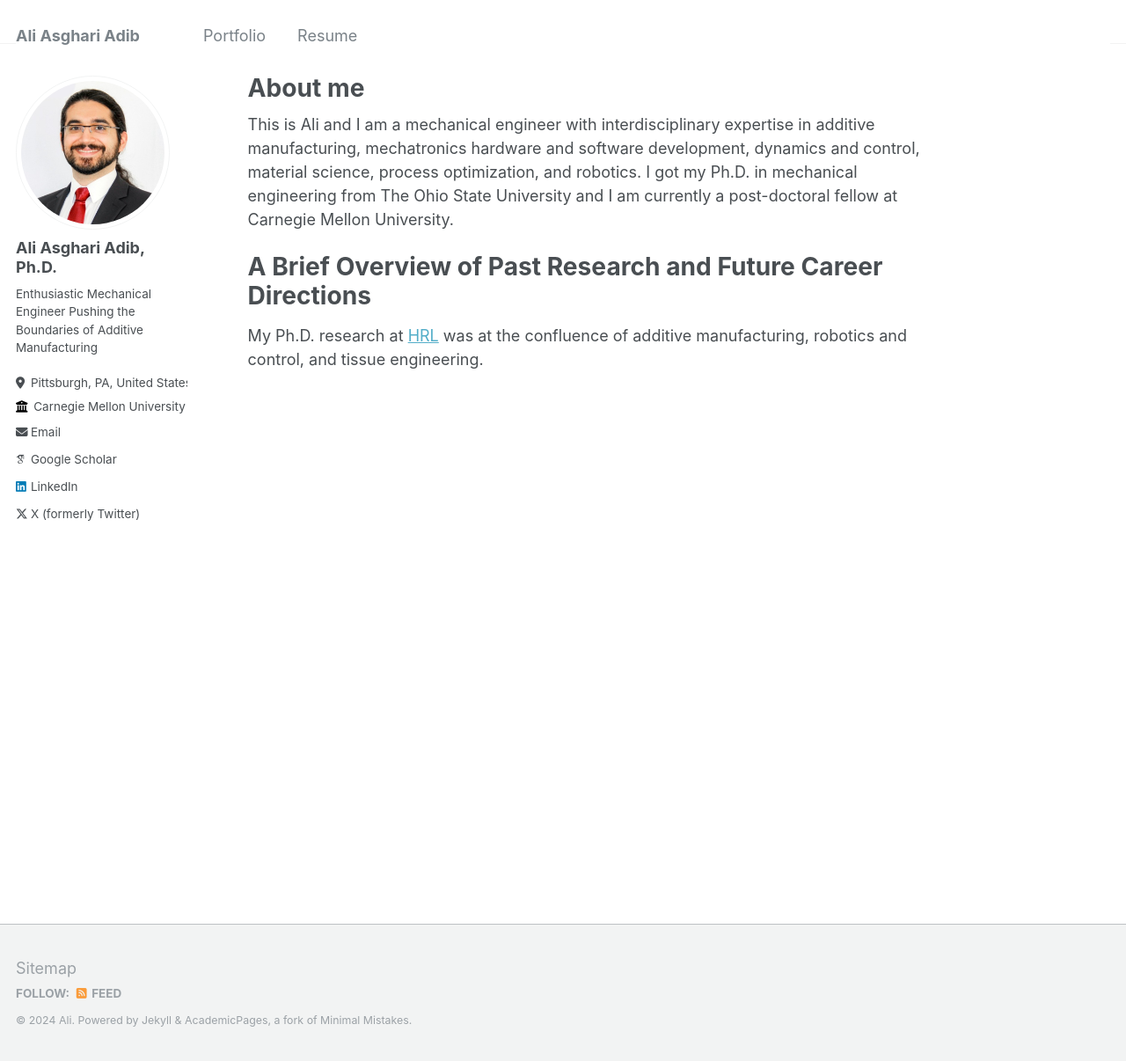
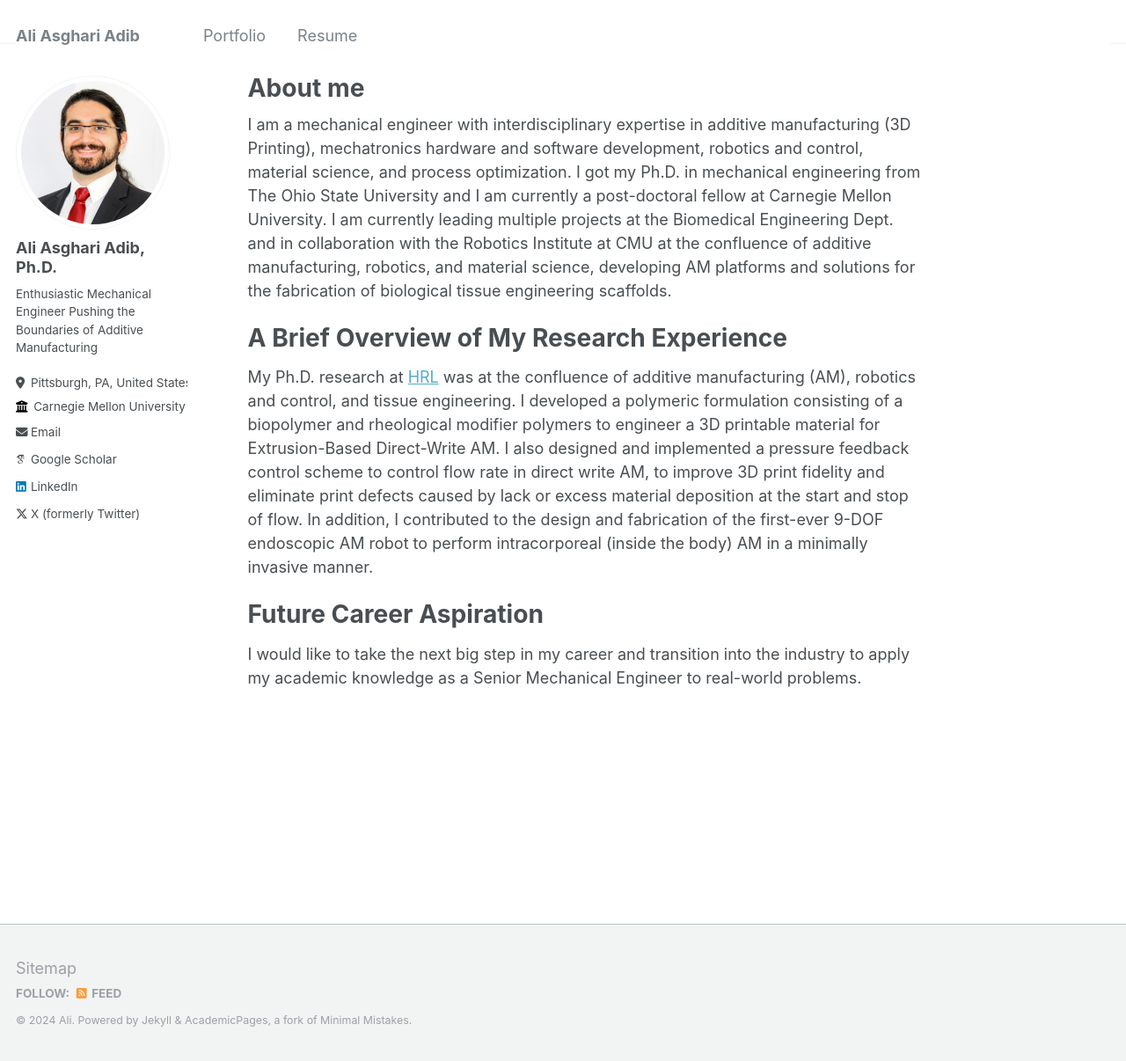
Before and after one commit to AliAAdib/aliaadib.github.io, a Jekyll site: the page built from _pages/about.md, in a window 1280 px wide and 1206 px high. Shown: the whole window at 88% size. Built offline with Jekyll 4.4.1, drawn with Linux system fonts in a browser that asks for light colours; some web fonts are replaced.

Commit message:
Update about.md

```diff
--- a/_pages/about.md
+++ b/_pages/about.md
@@ -8,8 +8,15 @@ redirect_from:
   - /about.html
 ---
 
-This is Ali and I am a mechanical engineer with interdisciplinary expertise in additive manufacturing, mechatronics hardware and software development, dynamics and control, material science, process optimization, and robotics. I got my Ph.D. in mechanical engineering from The Ohio State University and I am currently a post-doctoral fellow at Carnegie Mellon University.
+ I am a mechanical engineer with interdisciplinary expertise in additive manufacturing (3D Printing), mechatronics hardware and software development, robotics and control, material science, and process optimization. I got my Ph.D. in mechanical engineering from The Ohio State University and I am currently a post-doctoral fellow at Carnegie Mellon University. I am currently leading multiple projects at the Biomedical Engineering Dept. and in collaboration with the Robotics Institute at CMU at the confluence of additive manufacturing, robotics, and material science, developing AM platforms and solutions for the fabrication of biological tissue engineering scaffolds.
 
-A Brief Overview of Past Research and Future Career Directions
+
+
+A Brief Overview of My Research Experience
 ======
-My Ph.D. research at [HRL](https://mae.osu.edu/hrl) was at the confluence of additive manufacturing, robotics and control, and tissue engineering.
+My Ph.D. research at [HRL](https://mae.osu.edu/hrl) was at the confluence of additive manufacturing (AM), robotics and control, and tissue engineering. I developed a polymeric formulation consisting of a biopolymer and rheological modifier polymers to engineer a 3D printable material for Extrusion-Based Direct-Write AM. I also designed and implemented a pressure feedback control scheme to control flow rate in direct write AM, to improve 3D print fidelity and eliminate print defects caused by lack or excess material deposition at the start and stop of flow. In addition, I contributed to the design and fabrication of the first-ever 9-DOF endoscopic AM robot to perform intracorporeal (inside the body) AM in a minimally invasive manner.
+
+
+Future Career Aspiration
+======
+I would like to take the next big step in my career and transition into the industry to apply my academic knowledge as a Senior Mechanical Engineer to real-world problems.
```
